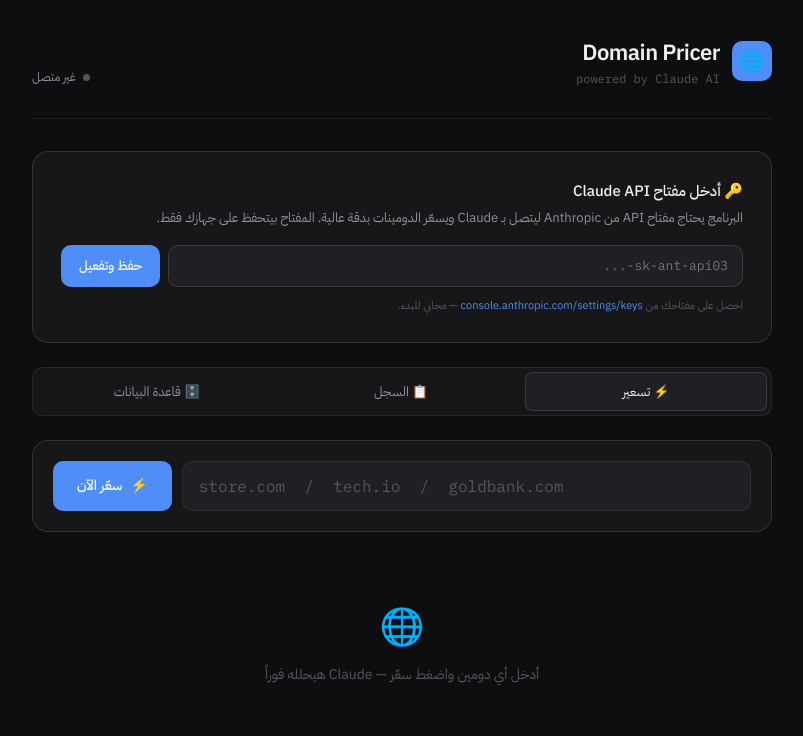
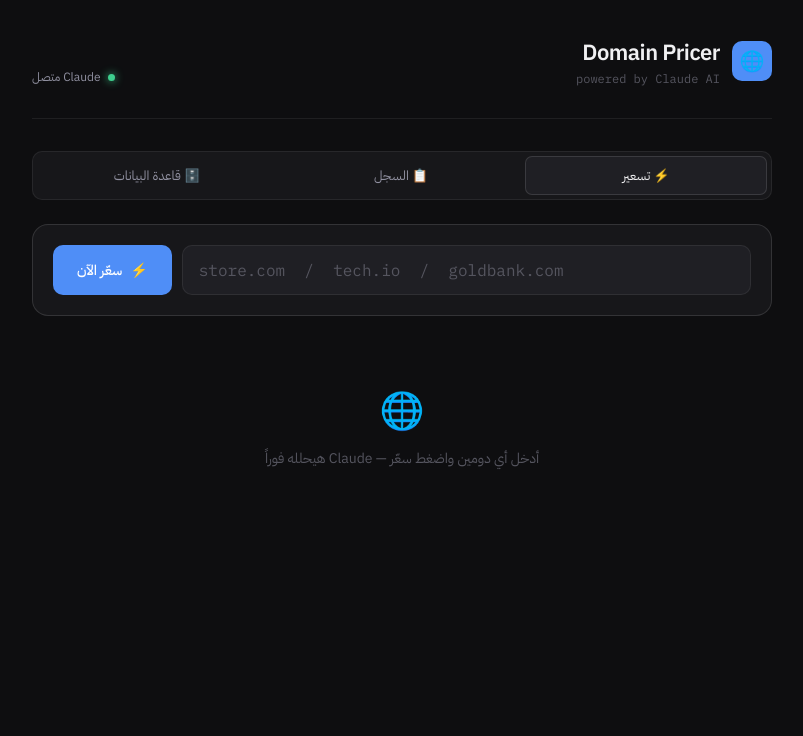
Before and after one commit to ahmedelsaidamin/domain-pricer, a website: page index.html in a window 1280 px wide. Shown: the whole page, without its empty margins (238-1041 px from the left). Drawn offline with Linux system fonts and the light colour scheme.

Commit message:
Update index.html

```diff
--- a/index.html
+++ b/index.html
@@ -375,17 +375,7 @@
   </header>
 
   <!-- API KEY SETUP -->
-  <div class="setup-card" id="setupCard">
-    <div class="setup-title">🔑 أدخل مفتاح Claude API</div>
-    <div class="setup-desc">البرنامج يحتاج مفتاح API من Anthropic ليتصل بـ Claude ويسعّر الدومينات بدقة عالية. المفتاح بيتحفظ على جهازك فقط.</div>
-    <div class="setup-row">
-      <input type="password" id="apiKeyInput" placeholder="sk-ant-api03-..." onkeydown="if(event.key==='Enter')saveKey()" />
-      <button class="price-btn" onclick="saveKey()" style="height:42px;padding:0 18px;font-size:13px;">حفظ وتفعيل</button>
-    </div>
-    <div class="setup-note">
-      احصل على مفتاحك من <a href="https://console.anthropic.com/settings/keys" target="_blank">console.anthropic.com/settings/keys</a> — مجاني للبدء.
-    </div>
-  </div>
+  <div id="setupCard" style="display:none"></div>
 
   <!-- TABS -->
   <div class="tabs">
@@ -454,13 +444,15 @@ const SAVED_API_KEY = "sk-ant-api03-z6vzmT1dYvYRCu61zQQ28K7UjeA2cOsBHR_CcMvItwtH
 
 let salesDB=[];
 let history_=[];
-let apiKey = SAVED_API_KEY !== "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" ? SAVED_API_KEY : "";
+let apiKey = "server";
 try { salesDB=JSON.parse(localStorage.getItem("dpSalesDB")||"[]"); } catch(e){}
 try { history_=JSON.parse(localStorage.getItem("dpHistory")||"[]"); } catch(e){}
-try { if(!apiKey) apiKey=localStorage.getItem("dpApiKey")||""; } catch(e){}
+
 
 // INIT
 function init(){
+  document.getElementById("setupCard").style.display="none";
+  setStatus(true);
   if(apiKey){
     document.getElementById("setupCard").classList.add("hidden");
     document.getElementById("apiKeyInput").value=apiKey;
@@ -507,7 +499,7 @@ function findComps(tld,len){
 
 // ── CLAUDE API ──
 async function callClaude(domain,name,tld){
-  if(!apiKey) throw new Error('no key');
+
   const comps=findComps(tld,name.length);
   const compStr=comps.length>0?'\n\nمبيعات من قاعدة بيانات المستخدم:\n'+comps.map(c=>`- ${c.domain}: $${c.price} (${c.source})`).join('\n'):'';
 
```
